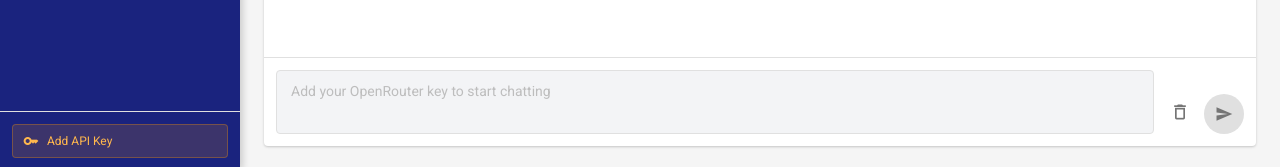
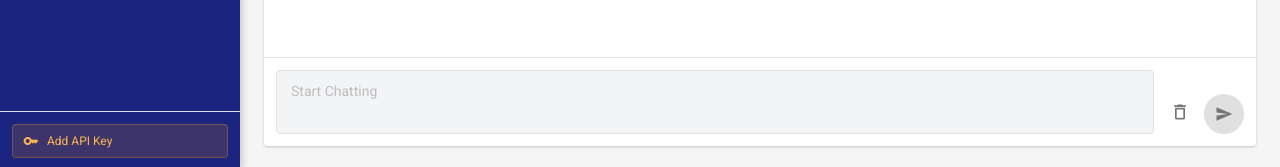
Before and after one commit to shantanusearch1/gemini-react-agent, a React (Vite) app: page / in a window 1280 px wide. Shown: the part 630-797 px from the top of the page. Built offline with nearby package versions, Linux system fonts and the light colour scheme.

Commit message:
Update App.jsx

```diff
--- a/src/App.jsx
+++ b/src/App.jsx
@@ -500,7 +500,7 @@ export default function App() {
                 <Divider />
                 <div style={{ padding: 12, display: 'flex', gap: 8, alignItems: 'flex-end' }}>
                   <textarea value={chatInput} onChange={e => setChatInput(e.target.value)} onKeyDown={e => { if (e.key === 'Enter' && !e.shiftKey) { e.preventDefault(); sendChat() } }}
-                    placeholder={keySet ? 'Ask anything — code help, debugging, architecture... (Enter to send, Shift+Enter for new line)' : 'Add your OpenRouter key to start chatting'}
+                    placeholder={keySet ? 'Ask anything — code help, debugging, architecture... (Enter to send, Shift+Enter for new line)' : 'Start Chatting'}
                     disabled={!keySet}
                     style={{ flex: 1, padding: '10px 14px', borderRadius: 4, border: `1px solid ${M.outline}`, background: M.surfaceVariant, color: M.onSurface, fontFamily: 'Roboto, sans-serif', fontSize: 14, resize: 'none', outline: 'none', lineHeight: 1.5, maxHeight: 120, overflowY: 'auto' }} rows={2} />
                   <div style={{ display: 'flex', gap: 6, flexShrink: 0 }}>
```
